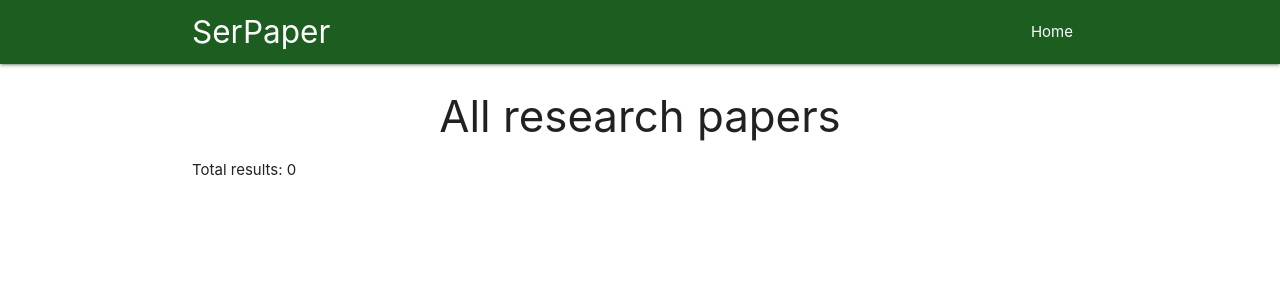
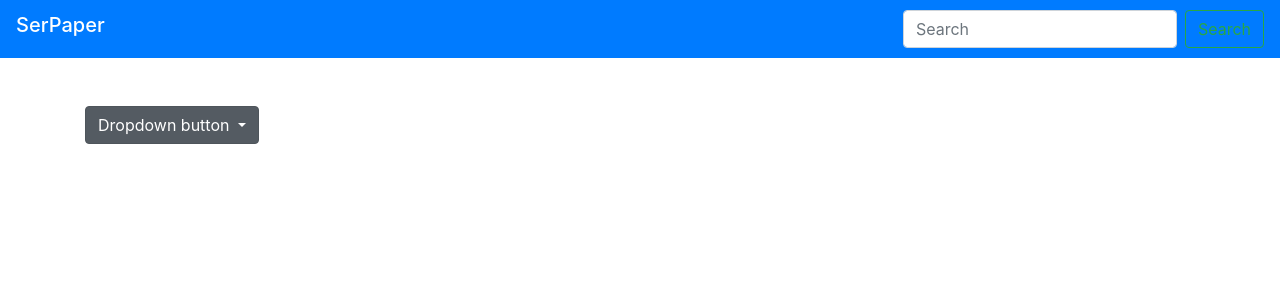
Before and after one commit to Prabhu204/-SerPaper, a Django app: page / in a window 1280 px wide. Shown: the top 300 px of the page. Run offline with Django 3.2, Linux system fonts and the light colour scheme; data that the repository does not hold is empty; some libraries are stand-ins or nearby versions.

Commit message:
search box added

```diff
--- a/blog/settings.py
+++ b/blog/settings.py
@@ -25,7 +25,8 @@ SECRET_KEY = '^+l*#e@!qouwt=gxj)s=d&-g*kla34krduf&rujg%exo^dcppz'
 # SECURITY WARNING: don't run with debug turned on in production!
 DEBUG = True
 
-ALLOWED_HOSTS = ['0.0.0.0']
+ALLOWED_HOSTS = ['0.0.0.0',
+                 '127.0.0.1']
 
 
 # Application definition
--- a/post/templates/post/index.html
+++ b/post/templates/post/index.html
@@ -1,51 +1,160 @@
-<!DOCTYPE html>
-  <html>
-    <head>
-      <!--Import Google Icon Font-->
+<!--<!DOCTYPE html>-->
+<!--  <html>-->
+<!--    <head>-->
+<!--      &lt;!&ndash;Import Google Icon Font&ndash;&gt;-->
+<!--      <link href="https://fonts.googleapis.com/icon?family=Material+Icons" rel="stylesheet">-->
+<!--     -->
+<!--		&lt;!&ndash; Compiled and minified CSS &ndash;&gt;-->
+<!--     <link rel="stylesheet" href="https://cdnjs.cloudflare.com/ajax/libs/materialize/1.0.0/css/materialize.min.css">-->
+<!--      &lt;!&ndash;Let browser know website is optimized for mobile&ndash;&gt;-->
+<!--      <meta name="viewport" content="width=device-width, initial-scale=1.0"/>-->
+<!--    </head>-->
+
+<!--    <body>-->
+<!--    <nav>-->
+<!--    <div class="nav-wrapper green darken-4">-->
+<!--    <div class="container">-->
+<!--    	 <a href="/" class="brand-logo">SerPaper</a>-->
+<!--	      <ul id="nav-mobile" class="right hide-on-med-and-down">-->
+<!--	        <li><a href="/">Home</a></li>-->
+<!--&lt;!&ndash;	        <li><a href="/about">About</a></li>&ndash;&gt;-->
+<!--&lt;!&ndash;	        <li><a href="/contact">Contact</a></li>&ndash;&gt;-->
+<!--	      </ul>-->
+<!--    </div>-->
+<!--    </div>-->
+<!--  </nav>-->
+
+<!--	<div class="container">-->
+<!--		<h3 class="center-align">All research papers</h3><span>Total results: {{count}}</span>-->
+<!--	</div>-->
+
+<!--	<div class="container">-->
+
+<!--       <div class="card" style="width: 18rem;">-->
+<!--  <div class="card-body">-->
+<!--    <h5 class="card-title">Card title</h5>-->
+<!--    <h6 class="card-subtitle mb-2 text-muted">Card subtitle</h6>-->
+<!--    <p class="card-text">Quick sample text to create the card title and make up the body of the card's content.</p>-->
+<!--    <a href="#" class="card-link">Card link</a>-->
+<!--    <a href="#" class="card-link">Another link</a>-->
+<!--  </div>-->
+<!--</div>-->
+
+
+
+
+<!--	<div class="row">-->
+<!--	{% for post in posts %}-->
+<!--    <div class="col s12 m4">-->
+<!--      <div class="card ">-->
+<!--        <div class="card-content ">-->
+<!--          <span class="card-title">	{{ post.title }}</span>-->
+<!--          <p>{{ post.author}}</p>-->
+<!--            <p>{{ post.pub_date}}</p>-->
+<!--        </div>-->
+<!--        <div class="card-action">-->
+<!--          <a href="/post/{{ post.id }}">Read More</a>-->
+<!--        </div>-->
+<!--      </div>-->
+<!--    </div>-->
+<!--	{% endfor %}-->
+<!--  </div>-->
+<!--  </div>-->
+<!--      &lt;!&ndash;JavaScript at end of body for optimized loading&ndash;&gt;-->
+<!--    <script src="https://cdnjs.cloudflare.com/ajax/libs/materialize/1.0.0/js/materialize.min.js"></script>-->
+<!--    </body>-->
+<!--  </html>-->
+
+
+
+
+<link href="//maxcdn.bootstrapcdn.com/bootstrap/4.0.0/css/bootstrap.min.css" rel="stylesheet" id="bootstrap-css">
 <link href="https://fonts.googleapis.com/icon?family=Material+Icons" rel="stylesheet">
+<!-- <link rel="stylesheet" href="https://cdnjs.cloudflare.com/ajax/libs/materialize/1.0.0/css/materialize.min.css">-->
+<script src="//maxcdn.bootstrapcdn.com/bootstrap/4.0.0/js/bootstrap.min.js"></script>
+<script src="//cdnjs.cloudflare.com/ajax/libs/jquery/3.2.1/jquery.min.js"></script>
+<!------ Include the above in your HEAD tag ---------->
 
-		<!-- Compiled and minified CSS -->
-     <link rel="stylesheet" href="https://cdnjs.cloudflare.com/ajax/libs/materialize/1.0.0/css/materialize.min.css">
-      <!--Let browser know website is optimized for mobile-->
-      <meta name="viewport" content="width=device-width, initial-scale=1.0"/>
-    </head>
+<!-- Team -->
+<!--<nav>-->
+<!--    <div class="nav-wrapper brown darken-4">-->
+<!--    <div class="container">-->
+<!--    	 <a href="/" class="brand-logo">SerPaper</a>-->
+<!--	      <ul id="nav-mobile" class="right hide-on-med-and-down">-->
+<!--	        <li><a href="/">Home</a></li>-->
+<!--&lt;!&ndash;               <li><a href="/">Home</a></li>&ndash;&gt;-->
+<!--	      </ul>-->
+<!--    </div>-->
+<!--    </div>-->
+<!--  </nav>-->
 
-    <body>
-    <nav>
-    <div class="nav-wrapper green darken-4">
-    <div class="container">
-    	 <a href="/" class="brand-logo">SerPaper</a>
-	      <ul id="nav-mobile" class="right hide-on-med-and-down">
-	        <li><a href="/">Home</a></li>
-<!--	        <li><a href="/about">About</a></li>-->
-<!--	        <li><a href="/contact">Contact</a></li>-->
+<style>
+    .bottom_aligner {
+    display: flex;
+    align-items: flex-end;
+}
+
+.bottom_space {
+    padding:10px;
+
+
+</style>
+
+
+<nav class="navbar navbar-expand-lg navbar-dark bg-primary">
+  <h1><a class="navbar-brand" href="#">SerPaper</a></h1>
+  <button class="navbar-toggler" type="button" data-toggle="collapse" data-target="#navbarTogglerDemo02" aria-controls="navbarTogglerDemo02" aria-expanded="false" aria-label="Toggle navigation">
+    <span class="navbar-toggler-icon"></span>
+  </button>
+
+  <div class="collapse navbar-collapse" id="navbarTogglerDemo02">
+    <ul class="navbar-nav mr-auto mt-2 mt-lg-0">
+<!--      <li class="nav-item active">-->
+<!--        <a class="nav-link" href="#">Home <span class="sr-only">(current)</span></a>-->
+<!--      </li>-->
     </ul>
-    </div>
+    <form class="form-inline my-2 my-lg-0" action="{% url 'search_results' %}" method="get">
+      <input class="form-control mr-sm-2" name='q' placeholder="Search">
+      <button class="btn btn-outline-success my-2 my-sm-0" type="submit">Search</button>
+    </form>
   </div>
 </nav>
 
-	<div class="container">
-		<h3 class="center-align">All research papers</h3><span>Total results: {{count}}</span>
+<div class="container pt-5">
+
+    <div class="dropdown show">
+  <button class="btn btn-secondary dropdown-toggle" type="button" id="dropdownMenuButton" data-toggle="dropdown" aria-haspopup="true" aria-expanded="false">
+    Dropdown button
+  </button>
+
+  <div class="dropdown-menu" aria-labelledby="dropdownMenuLink">
+      {% for category in unique_values %}
+      <a class="dropdown-item" href="#">category</a>
+      {% endfor %}
   </div>
-	<div class="container">
-	<div class="row">
+
+</div>
+
+        <div class="row bottom_space">
             {% for post in posts %}
-    <div class="col s12 m4">
-      <div class="card ">
-        <div class="card-content ">
-          <span class="card-title">	{{ post.title }}</span>
-          <p>{{ post.author}}</p>
-            <p>{{ post.pub_date}}</p>
+            <div class="col-xs-12 col-sm-6 col-md-4">
+                <div class="image-flip" >
+                    <div class="mainflip flip-0">
+                        <div class="frontside">
+                            <div class="card h-100">
+                                <div class="card-body text-center">
+                                    <h5 class="card-title">{{ post.title }}</h5>
+                                    <p class="card-text"><strong>Published by</strong>&nbsp;{{ post.author}} <br><br>&nbsp;{{ post.pub_date}}</p>
+                                    <a href="/post/{{ post.id }}" class="btn btn-primary btn-sm justify-content-center"><i class="fa fa-plus"></i>Read more</a>
                                 </div>
-        <div class="card-action">
-          <a href="/post/{{ post.id }}">Read More</a>
+                            </div>
+                        </div>
                     </div>
                 </div>
             </div>
             {% endfor %}
         </div>
     </div>
-      <!--JavaScript at end of body for optimized loading-->
-    <script src="https://cdnjs.cloudflare.com/ajax/libs/materialize/1.0.0/js/materialize.min.js"></script>
-    </body>
-  </html>
+</div>
+</section>
+<!-- Team -->
--- a/post/urls.py
+++ b/post/urls.py
@@ -1,8 +1,9 @@
 from django.urls import path
-from . views import all_post, post_detail,filter_post
+from . views import all_post, post_detail,filter_post, TaskSearch
 
 urlpatterns = [
 	path('', all_post, name="all_post"),
 	path('post/<int:id>/', post_detail, name="post_detail"),
-	path('post/<str:subject>/', filter_post, name="filter_post")
+	path('post/<str:subject>/', filter_post, name="filter_post"),
+	path('search/', TaskSearch.as_view() , name='search_results'),
 ]
--- a/post/views.py
+++ b/post/views.py
@@ -1,12 +1,16 @@
 from django.shortcuts import render, get_object_or_404
 from .models import Article, Researchpaper
-
+from django.views.generic.list import ListView
+from django.db.models import Q
+from django.core.paginator import Paginator, EmptyPage, PageNotAnInteger
 
 # All Post View:
 def all_post(request):
 	posts = Researchpaper.objects.all()
+	unique_values = Researchpaper.objects.order_by().values('subject').distinct()
+	print(unique_values)
 	count = len(posts)
-	return render(request, 'post/index.html', {'posts': posts, "count":count})
+	return render(request, 'post/index.html', {'posts': posts, "count":count, "unique_values":unique_values})
 
 
 # Post Detail View:
@@ -23,3 +27,12 @@ def filter_post(request, subject):
 	results = Researchpaper.objects.filter(subject__exact= subject)
 	return render(request, 'post/filteredresult.html', {"posts": results,
 														"head_title":subject, "length":len(results)})
+
+class TaskSearch(ListView):
+	model = Researchpaper
+	template_name = 'post/search_results.html'
+
+	def get_queryset(self):
+		query= self.request.GET.get('q')
+		object_list = Researchpaper.objects.filter (Q(subject__icontains=query) | Q(title__icontains=query) )
+		return object_list
```
Also changed, not shown: post/templates/post/search_results.html (added, +28 -0 lines). Lines whose indentation alone changed are shown as unchanged.
